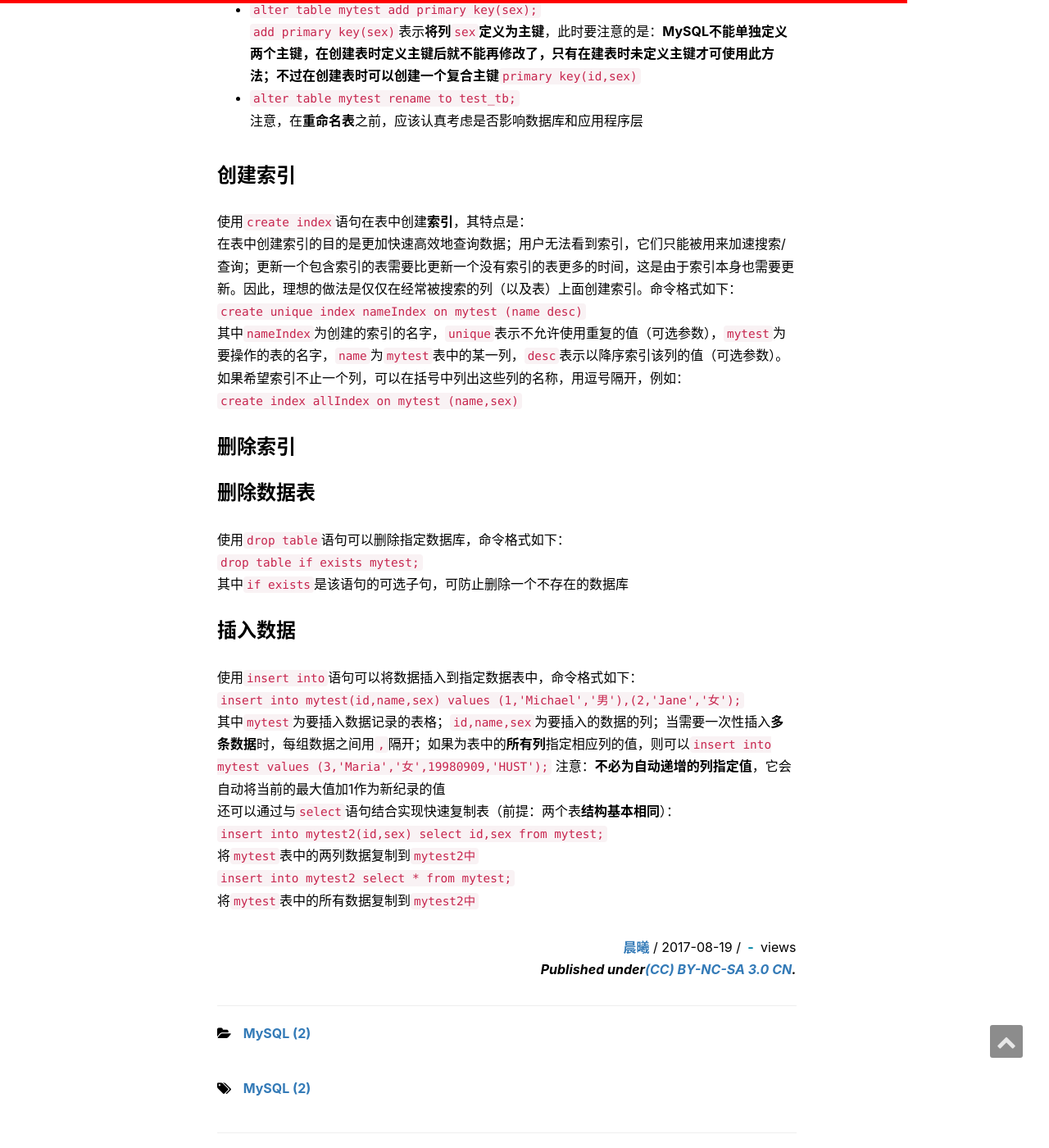
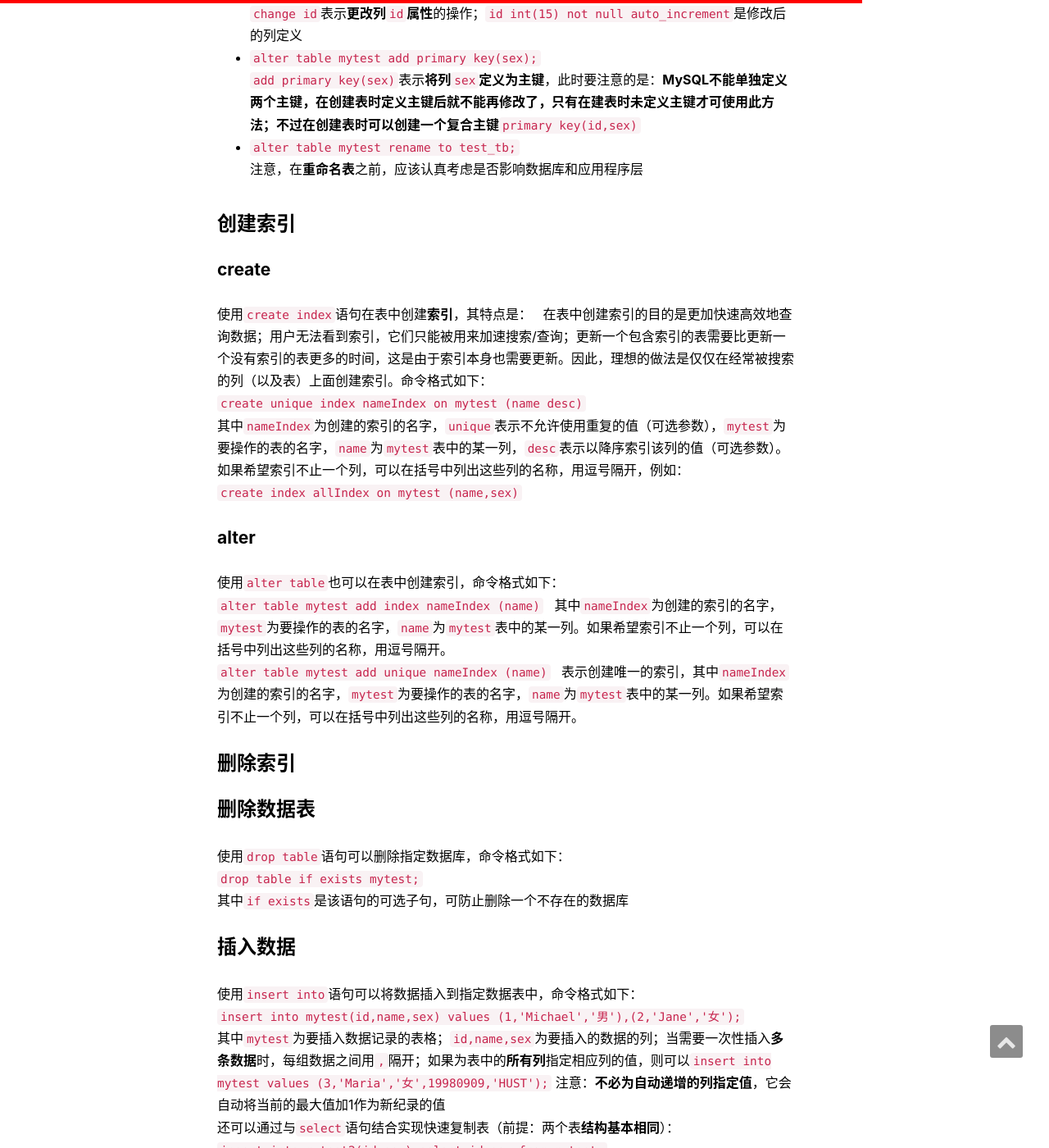
Before and after one commit to zfb132/zfb132.github.com, a Jekyll site: the page built from _posts/2017-08-19-mysql_first_fundament.md, in a window 1280 px wide and 1400 px high, scrolled down 6385 px. Shown: the whole window at 82% size. Built offline with Jekyll 4.4.1, drawn with Linux system fonts in a browser that asks for light colours; nearby versions of some CDN libraries; comment, search, counter and statistics services are not loaded.

Commit message:
完善内容

```diff
--- a/_posts/2017-08-19-mysql_first_fundament.md
+++ b/_posts/2017-08-19-mysql_first_fundament.md
@@ -178,11 +178,18 @@ mysql> describe mytest;
 注意，在**重命名表**之前，应该认真考虑是否影响数据库和应用程序层
 
 ### 创建索引
+#### create
 使用`create index`语句在表中创建**索引**，其特点是：
 在表中创建索引的目的是更加快速高效地查询数据；用户无法看到索引，它们只能被用来加速搜索/查询；更新一个包含索引的表需要比更新一个没有索引的表更多的时间，这是由于索引本身也需要更新。因此，理想的做法是仅仅在经常被搜索的列（以及表）上面创建索引。命令格式如下：
 `create unique index nameIndex on mytest (name desc)`
 其中`nameIndex`为创建的索引的名字，`unique`表示不允许使用重复的值（可选参数），`mytest`为要操作的表的名字，`name`为`mytest`表中的某一列，`desc`表示以降序索引该列的值（可选参数）。如果希望索引不止一个列，可以在括号中列出这些列的名称，用逗号隔开，例如：
 `create index allIndex on mytest (name,sex)`
+#### alter
+使用`alter table`也可以在表中创建索引，命令格式如下：
+`alter table mytest add index nameIndex (name)`
+其中`nameIndex`为创建的索引的名字，`mytest`为要操作的表的名字，`name`为`mytest`表中的某一列。如果希望索引不止一个列，可以在括号中列出这些列的名称，用逗号隔开。
+`alter table mytest add unique nameIndex (name)`
+表示创建唯一的索引，其中`nameIndex`为创建的索引的名字，`mytest`为要操作的表的名字，`name`为`mytest`表中的某一列。如果希望索引不止一个列，可以在括号中列出这些列的名称，用逗号隔开。
 ### 删除索引
 ### 删除数据表
 使用`drop table`语句可以删除指定数据库，命令格式如下：
```
